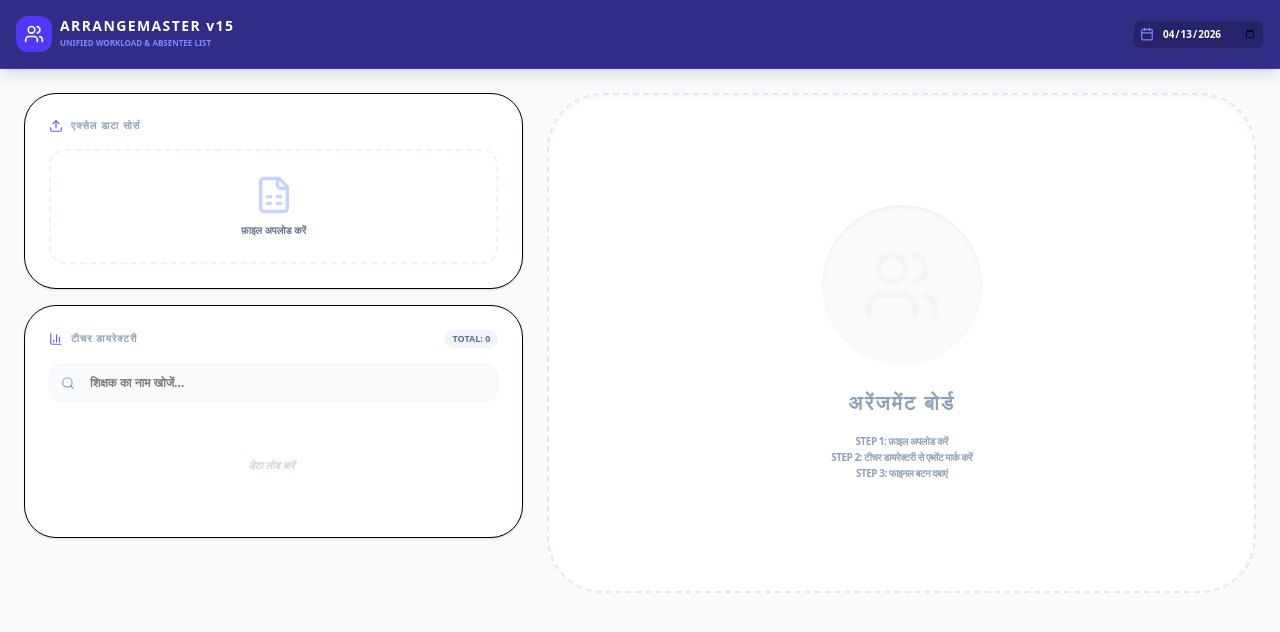
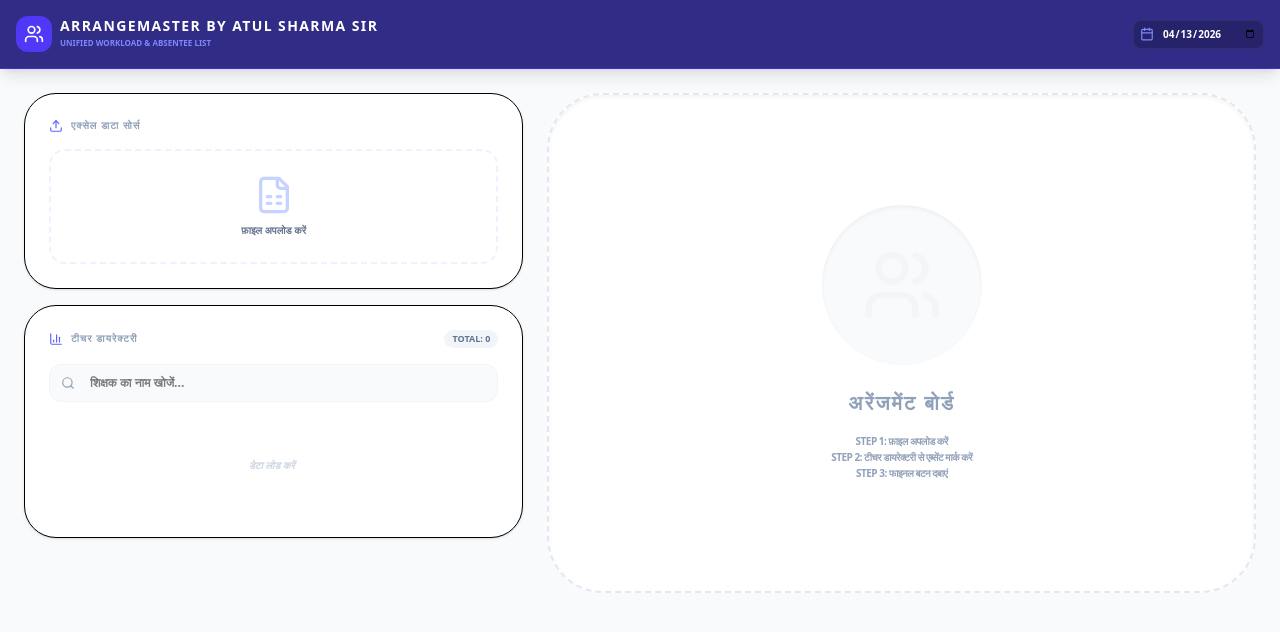
Before and after one commit to atuliitm-oss/Arrangement-Master-by-Atul-Sir, a React (Vite) app: page / in a window 1280 px wide. Shown: the top 632 px of the page. Built offline with nearby package versions, Linux system fonts and the light colour scheme.

Commit message:
feat: Translate report generation to English
Updates the generated report messages from Hindi to English to improve accessibility and usability for a wider audience. Also updates the application name in the metadata and report footer.

```diff
--- a/metadata.json
+++ b/metadata.json
@@ -1,5 +1,5 @@
 {
-  "name": "ArrangeMaster v15",
+  "name": "ArrangeMaster by Atul Sharma Sir",
   "description": "A smart teacher substitution and arrangement management system with Excel integration.",
   "requestFramePermissions": []
 }
--- a/src/App.tsx
+++ b/src/App.tsx
@@ -113,26 +113,26 @@ export default function App() {
   };
 
   const generateReport = () => {
-    let msg = `*📝 शिक्षक अरेंजमेंट रिपोर्ट - ${selectedDate}*\n`;
-    msg += `*तारीख:* ${selectedDate} (${selectedDay})\n`;
-    msg += `*अनुपस्थित:* ${absentTeachers.join(', ')}\n`;
+    let msg = `*📝 Teacher Arrangement Report - ${selectedDate}*\n`;
+    msg += `*Date:* ${selectedDate} (${selectedDay})\n`;
+    msg += `*Absent:* ${absentTeachers.join(', ')}\n`;
     msg += `--------------------------\n\n`;
     absentTeachers.forEach(absName => {
-      msg += `📍 *${absName} की क्लासेज:* \n`;
+      msg += `📍 *Classes for ${absName}:* \n`;
       let hasClass = false;
       periods.forEach((pName, pIdx) => {
         const absT = teachers.find(t => t.name === absName);
         const classInfo = absT?.schedule[selectedDay]?.[pIdx];
         if (classInfo && classInfo !== "—") {
-          const sub = (arrangements[pIdx] && arrangements[pIdx][absName]) || "_KHALI_";
+          const sub = (arrangements[pIdx] && arrangements[pIdx][absName]) || "_VACANT_";
           msg += `• ${pName} (${classInfo}): *${sub}*\n`;
           hasClass = true;
         }
       });
-      if (!hasClass) msg += `_आज कोई क्लास नहीं थी_\n`;
+      if (!hasClass) msg += `_No classes scheduled today_\n`;
       msg += `\n`;
     });
-    msg += `--------------------------\n_Smart ArrangeMaster v15_`;
+    msg += `--------------------------\n_Smart ArrangeMaster by Atul Sharma Sir_`;
     return msg;
   };
 
@@ -205,7 +205,7 @@ export default function App() {
           <div className="flex items-center gap-2">
             <div className="bg-indigo-600 p-2 rounded-xl"><Users size={20}/></div>
             <div>
-              <h1 className="text-sm font-black tracking-widest leading-none">ARRANGEMASTER v15</h1>
+              <h1 className="text-sm font-black tracking-widest leading-none uppercase">ARRANGEMASTER BY ATUL SHARMA SIR</h1>
               <p className="text-[8px] font-bold text-indigo-400 mt-1 uppercase">Unified Workload & Absentee List</p>
             </div>
           </div>
@@ -320,7 +320,7 @@ export default function App() {
               <div className="bg-white p-6 rounded-[2.5rem] border shadow-sm flex items-center justify-between">
                 <div>
                   <h2 className="text-2xl font-black text-slate-800 leading-none">{selectedDay}</h2>
-                  <p className="text-[10px] font-bold text-indigo-500 uppercase tracking-widest mt-2 italic">Substitute Matrix v15</p>
+                  <p className="text-[10px] font-bold text-indigo-500 uppercase tracking-widest mt-2 italic">Substitute Matrix - Atul Sharma Sir</p>
                 </div>
                 <button onClick={autoArrangeAll} className="bg-indigo-600 text-white px-5 py-3 rounded-2xl font-black text-[10px] flex items-center gap-2 shadow-xl active:scale-95 transition-all uppercase tracking-widest">
                   <Wand2 size={16}/> ऑटो-असाइन
@@ -385,7 +385,7 @@ export default function App() {
                                   <option value="">+ असाइन करें</option>
                                   {available.map(t => (
                                     <option key={t.name} value={t.name}>
-                                      {t.name} {LOW_PRIORITY_NAMES.some(lp => t.name.toLowerCase().includes(lp)) ? '(Low Pri.)' : `(${t.total})`} | {subCounts[t.name] || 0}/{MAX_LIMIT}
+                                      {t.name} ({t.total}) | {subCounts[t.name] || 0}/{MAX_LIMIT}
                                     </option>
                                   ))}
                                 </select>
```
